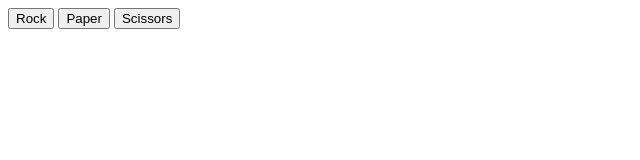
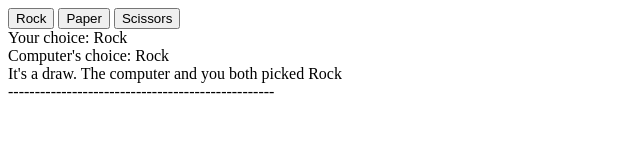
Before and after one commit to lamwahhinharold/odin-rock-paper-scissors, a plain HTML site: page index.html in a window 1280 px wide. Both pictures are taken after a click on the button "Rock". Shown: the whole page, without its empty margins (0-640 px from the left). Drawn offline with Linux system fonts and the light colour scheme.

Commit message:
Display round results using DOM methods

```diff
--- a/index.html
+++ b/index.html
@@ -11,6 +11,7 @@
       <button id="paper-button" type="button">Paper</button>
       <button id="scissors-button" type="button">Scissors</button>
     </div>
+    <div id="game-text-display"></div>
     <script src="./script.js"></script>
   </body>
 </html>
--- a/script.js
+++ b/script.js
@@ -2,7 +2,7 @@ let humanScore = 0;
 let computerScore = 0;
 
 function getComputerChoice() {
-  randomValue = Math.floor(Math.random() * 100) + 1;
+  let randomValue = Math.floor(Math.random() * 100) + 1;
 
   if (randomValue <= 33) {
     return "rock";
@@ -14,7 +14,7 @@ function getComputerChoice() {
 }
 
 function getHumanChoice() {
-  humanChoice = prompt("What is your choice? Rock, paper or scissors?");
+  let humanChoice = prompt("What is your choice? Rock, paper or scissors?");
   return humanChoice;
 }
 
@@ -22,29 +22,46 @@ function capitalizeFirstLetter(val) {
   return String(val).charAt(0).toUpperCase() + String(val).slice(1);
 }
 
+function displayRoundOutcome(displayString) {
+  const container = document.querySelector("#game-text-display");
+  const roundOutcome = document.createElement("div");
+  roundOutcome.textContent = displayString;
+  container.appendChild(roundOutcome);
+}
+
 function playRound(humanChoice, computerChoice) {
   let sanitizedHumanChoice = humanChoice.toLowerCase();
-  console.log("Your choice: " + capitalizeFirstLetter(sanitizedHumanChoice));
-  console.log("Computer's choice: " + capitalizeFirstLetter(computerChoice));
+  const container = document.querySelector("#game-text-display");
+
+  const humanChoiceDisplay = document.createElement("div");
+  humanChoiceDisplay.textContent =
+    "Your choice: " + capitalizeFirstLetter(sanitizedHumanChoice);
+  container.appendChild(humanChoiceDisplay);
+
+  const computerChoiceDisplay = document.createElement("div");
+  computerChoiceDisplay.textContent =
+    "Computer's choice: " + capitalizeFirstLetter(computerChoice);
+  container.appendChild(computerChoiceDisplay);
+
   if (sanitizedHumanChoice === "paper" && computerChoice === "rock") {
-    console.log("You win! Paper beats Rock");
+    displayRoundOutcome("You win! Paper beats Rock");
     humanScore++;
   } else if (
     sanitizedHumanChoice === "scissors" &&
     computerChoice === "paper"
   ) {
-    console.log("You win! Scissors beats Paper");
+    displayRoundOutcome("You win! Scissors beats Paper");
     humanScore++;
   } else if (sanitizedHumanChoice === "rock" && computerChoice === "scissors") {
-    console.log("You win! Rock beats Scissors");
+    displayRoundOutcome("You win! Rock beats Scissors");
     humanScore++;
   } else if (sanitizedHumanChoice === computerChoice) {
-    console.log(
+    displayRoundOutcome(
       "It's a draw. The computer and you both picked " +
         capitalizeFirstLetter(sanitizedHumanChoice)
     );
   } else {
-    console.log(
+    displayRoundOutcome(
       "You lose! " +
         capitalizeFirstLetter(computerChoice) +
         " beats " +
@@ -52,6 +69,10 @@ function playRound(humanChoice, computerChoice) {
     );
     computerScore++;
   }
+
+  const roundEndLineBreak = document.createElement("div");
+  roundEndLineBreak.textContent = "--------------------------------------------------";
+  container.appendChild(roundEndLineBreak);
 }
 
 const buttons = document.querySelector("#buttons-container");
```
